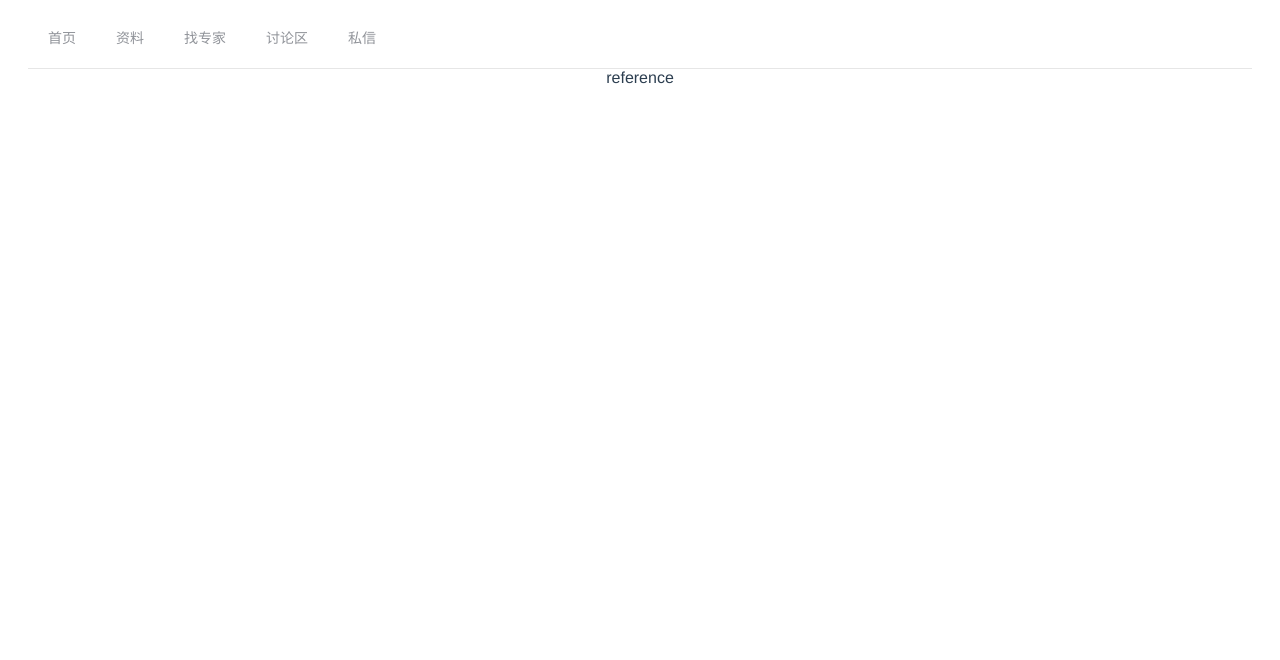
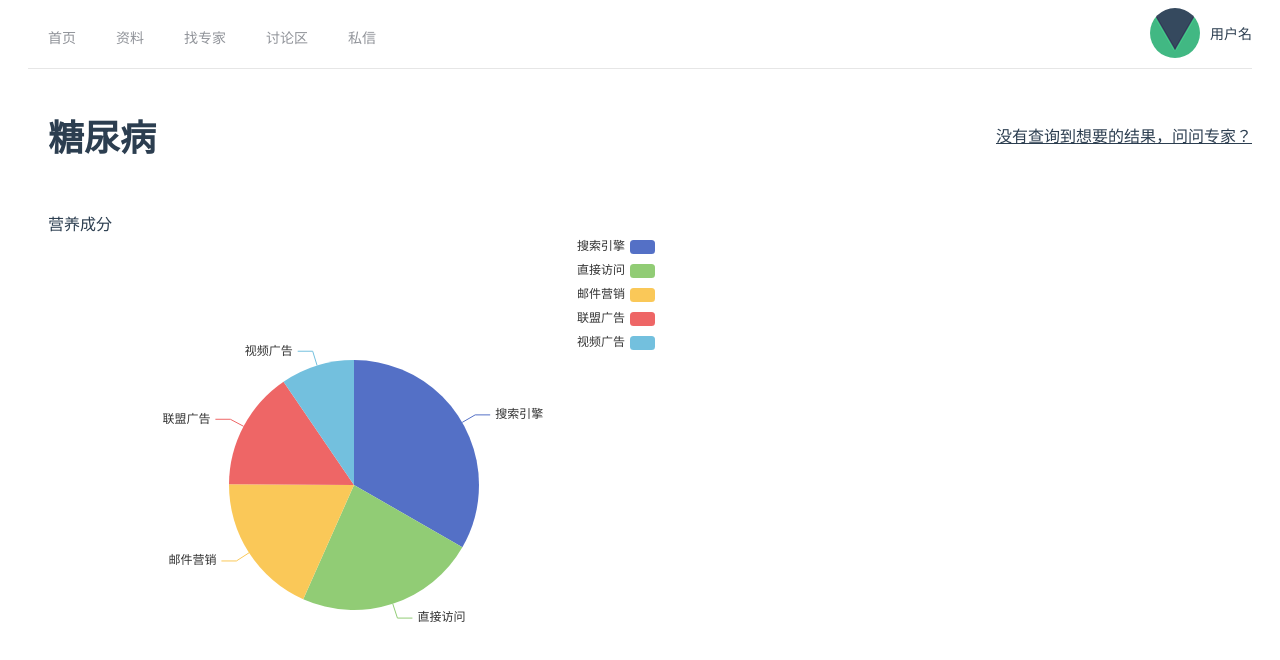
Before and after one commit to bonniebonnieljj/TakeCareHealth, a Vue app: page /reference in a window 1280 px wide. Shown: the top 660 px of the page. Built offline with nearby package versions, Linux system fonts and the light colour scheme.

Commit message:
feat: 添加按照疾病、食物搜索结果页面

```diff
--- a/package.json
+++ b/package.json
@@ -26,6 +26,7 @@
     "@vue/test-utils": "^1.0.3",
     "babel-eslint": "^10.1.0",
     "chai": "^4.1.2",
+    "echarts": "^5.0.2",
     "eslint": "^6.7.2",
     "eslint-plugin-prettier": "^3.1.3",
     "eslint-plugin-vue": "^6.2.2",
--- a/src/main.js
+++ b/src/main.js
@@ -5,6 +5,7 @@ import store from "./store";
 import ElementUI from "element-ui";
 import locale from "element-ui/lib/locale/lang/zh-CN";
 import "./styles.scss";
+import "@/style/index.scss";
 Vue.use(ElementUI, { locale })
 
 Vue.config.productionTip = false;
--- /dev/null
+++ b/src/style/common/index.scss
@@ -0,0 +1,6 @@
+@import "./variable.scss";
+@import "./layout.scss";
+
+#main{
+  padding: $layout-padding;
+}
--- /dev/null
+++ b/src/style/common/layout.scss
@@ -0,0 +1,13 @@
+@mixin layout-flex-column {
+  display: flex;
+  flex-direction: column;
+  & section, >div {
+    flex: 1;
+    &:first-child {
+      flex: none  ;
+    }
+  }
+}
+.layout-flex-column{
+  @include layout-flex-column;
+}
--- /dev/null
+++ b/src/style/common/variable.scss
@@ -0,0 +1 @@
+$layout-padding: 20px;
--- a/src/style/index.scss
+++ b/src/style/index.scss
@@ -0,0 +1 @@
+@import './common';
--- a/src/views/layout/index.vue
+++ b/src/views/layout/index.vue
@@ -1,8 +1,10 @@
 <template>
   <div id="layout">
     <header id="header">
+      <user-info></user-info>
       <navigator />
     </header>
+
     <main id="main">
       <router-view />
     </main>
@@ -11,11 +13,12 @@
 </template>
 <script>
 import navigator from "./navigator";
+import userInfo from "./userInfo";
 export default {
   data() {
     return {};
   },
-  components: { navigator }
+  components: { navigator, userInfo }
 };
 </script>
 <style lang="scss" scoped>
@@ -25,6 +28,7 @@ export default {
   display: flex;
   flex-direction: column;
   #header {
+    position: relative;
     /*height: 50px;*/
   }
   #main {
--- /dev/null
+++ b/src/views/layout/userInfo.vue
@@ -0,0 +1,38 @@
+<template>
+    <section id="user-info">
+        <div id="avatar"></div>
+        <span class="user-name">{{userName}}</span>
+    </section>
+</template>
+
+<script>
+    export default {
+        name: "userInfo",
+        data() {
+            return {
+                userName: '用户名'
+            }
+        }
+    }
+</script>
+
+<style scoped lang="scss">
+#user-info{
+    position: absolute;
+    right: 20px;
+    margin-bottom: -100%;
+    z-index: 1;
+    display: flex;
+    align-items: center;
+}
+#avatar{
+    width: 50px;
+    height: 50px;
+    border-radius: 50%;
+    margin-right: 10px;
+    background: pink center url('../../assets/logo.png') no-repeat;
+}
+.user-name{
+    font-size: 14px;
+}
+</style>
--- /dev/null
+++ b/src/views/reference/components/resultByDisease.vue
@@ -0,0 +1,42 @@
+<template>
+    <el-table
+            :data="diseaseData"
+            border
+            style="width: 100%">
+        <el-table-column
+                label="不建议吃的食物">
+            <template slot-scope="scope">
+                <!--?悬浮需要单独封装组件-->
+                {{scope.row.noSuggestedFood}}
+            </template>
+        </el-table-column>
+        <el-table-column
+                label="可以吃的食物">
+        </el-table-column>
+        <el-table-column
+                prop="suggestedFood"
+                label="推荐吃的食物">
+            <template slot-scope="scope">
+                {{scope.row.suggestedFood}}
+            </template>
+        </el-table-column>
+    </el-table>
+</template>
+
+<script>
+  export default {
+    name: "resultByDisease",
+    props: {
+      diseaseData: {
+        type: [Array, Object],
+        default: () => {
+          return []
+        }
+      }
+    }
+  };
+</script>
+
+<style scoped>
+
+</style>
--- /dev/null
+++ b/src/views/reference/components/resultByFood.vue
@@ -0,0 +1,98 @@
+<template>
+    <div class="result-by-food">
+        <section class="cir">
+            <div class="cir-title">营养成分</div>
+            <div class="cir-chart" ref="cirChart"></div>
+        </section>
+        <!--<section class="cir" ref="cirChart"></section>-->
+        <section class="det"></section>
+    </div>
+</template>
+
+<script>
+  // import echarts from 'echarts'
+  const echarts = require("echarts")
+  // import * as echarts from 'echarts/core';
+  const option = {
+    tooltip: {
+      trigger: 'item'
+    },
+    legend: {
+      orient: 'vertical',
+      left: 'right',
+    },
+    series: [
+      {
+        name: '访问来源',
+        type: 'pie',
+        radius: '50%',
+        data: [
+          {value: 1048, name: '搜索引擎'},
+          {value: 735, name: '直接访问'},
+          {value: 580, name: '邮件营销'},
+          {value: 484, name: '联盟广告'},
+          {value: 300, name: '视频广告'}
+        ],
+        emphasis: {
+          itemStyle: {
+            shadowBlur: 10,
+            shadowOffsetX: 0,
+            shadowColor: 'rgba(0, 0, 0, 0.5)'
+          }
+        }
+      }
+    ]
+  }
+  export default {
+    name: "resultByFood",
+    data() {
+      return {
+
+      }
+    },
+    created() {
+      console.log('echarts', echarts)
+      this.init()
+    },
+    methods: {
+      init() {
+        this.$nextTick(() => {
+          const dom = this.$refs.cirChart;
+          const e = echarts.init(dom);
+          e.setOption(option)
+          e.resize()
+        })
+      }
+    }
+  };
+</script>
+
+<style scoped lang="scss">
+    .result-by-food{
+        display: flex;
+        position: relative;
+        margin-top: 30px;
+        .cir{
+            position: relative;
+            width: 50%;
+            /*background-color: pink;*/
+            padding-left: 20px;
+            .cir-title{
+                text-align: left;
+            }
+        .cir-chart{
+            width: 100%;
+            height: 500px;
+        }
+        }
+        /*.cir{*/
+            /*position: relative;*/
+            /*width: 50%;*/
+            /*height: 500px;*/
+            /*background-color: pink;*/
+        /*}*/
+        .det{
+            flex: 1 1 0;
+        }
+    }
+</style>
--- a/src/views/reference/index.vue
+++ b/src/views/reference/index.vue
@@ -1,3 +1,80 @@
 <template>
-  <div>reference</div>
+  <div id="reference" class="layout-flex-column">
+    <section class="reference-title">
+      <div class="reference-name">{{name}}</div>
+      <a class="ask-doctor" @click="askDoctor">{{info}}</a>
+    </section>
+    <section>
+        <component :is="getComponentName"
+                   :type="searchType"
+                   :diseaseData="tableData"
+                    :foodData="foodData"/>
+    </section>
+  </div>
 </template>
+<script>
+  import resultByDisease from "./components/resultByDisease"
+  import resultByFood from "./components/resultByFood"
+  export default {
+      name: 'reference',
+      components: {
+        resultByDisease,
+        resultByFood
+      },
+      props: {
+        searchType: {
+          // default: 'disease'
+          default: 'food'
+        }
+      },
+      data() {
+          return {
+              name: '糖尿病',
+              info: '没有查询到想要的结果，问问专家？',
+              tableData: [
+                  {
+                    noSuggestedFood: '巧克力？',
+                    suggestedFood: '可以吃的食物们'
+                  }
+              ],
+              foodData: {}
+          }
+      },
+      methods: {
+          askDoctor() {
+            // TODO 跳转到《找专家》
+              this.$router.push('')
+          }
+      },
+    computed: {
+        // 根据查询参数获取组件
+        getComponentName() {
+          const r = new Map([
+            ["disease", "resultByDisease"],
+            ["food", "resultByFood"]
+          ])
+          return r.get(this.searchType)
+        }
+    }
+  }
+</script>
+<style lang="scss" scoped>
+#reference{
+    .ask-doctor{
+        text-decoration-line: underline;
+        &:hover {
+            cursor: pointer;
+        }
+    }
+  .reference-title {
+    display: flex;
+    align-items: center;
+    justify-content: space-between;
+    .reference-name{
+      font-size: 36px;
+      font-weight: 900;
+      padding: 20px;
+    }
+  }
+}
+</style>
```
Also changed, not shown: src/style/variable/index.scss (deleted), 1 other file (tests, documents, lock files or other folders).
